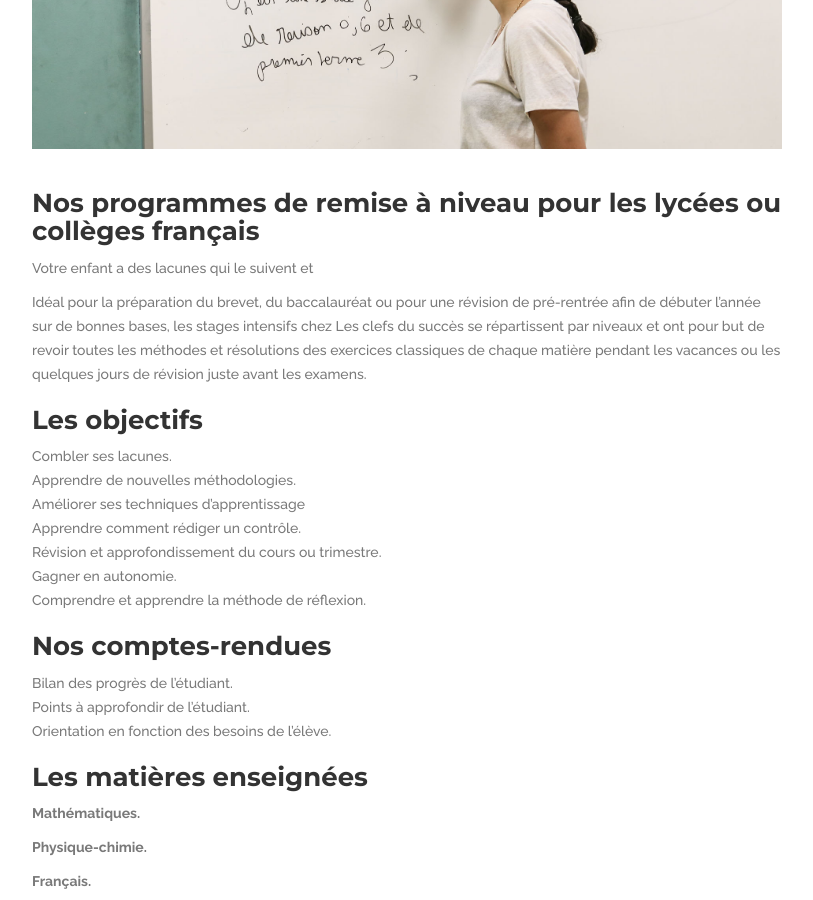
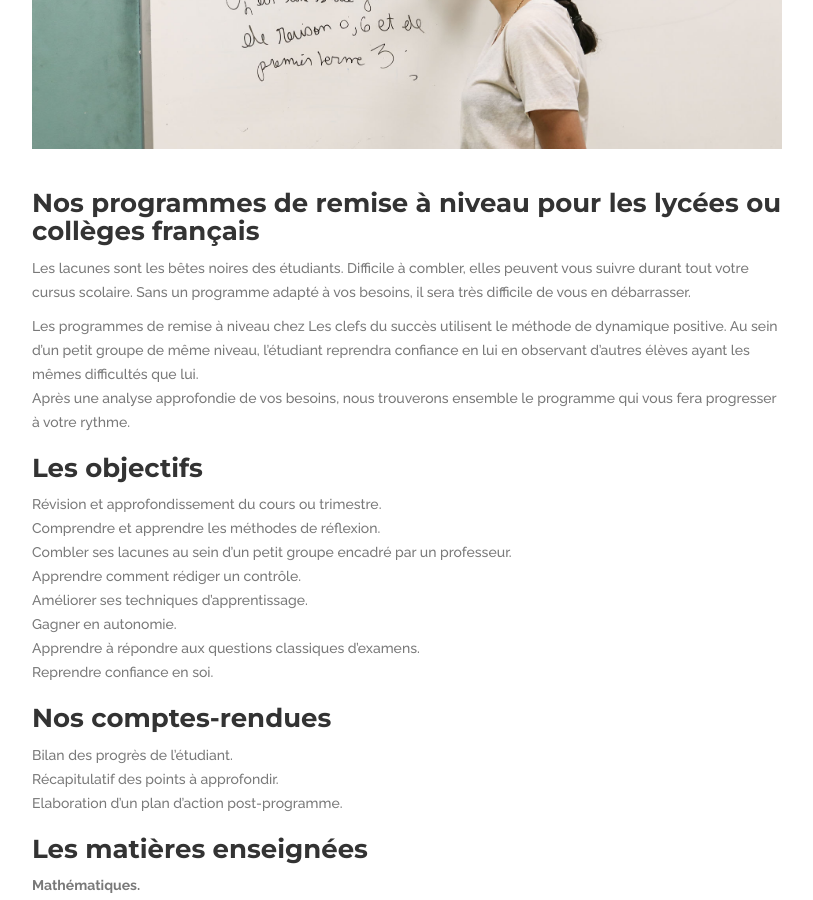
Before and after one commit to bkingg/les-clefs-pour-reussir, a Jekyll site: the page built from _programmes/programme-de-remise-a-n.md, in a window 1280 px wide and 900 px high, scrolled down 618 px. Shown: the whole window, without its empty margins (233-1046 px from the left). Built offline with Jekyll 4.4.1, drawn with Linux system fonts in a browser that asks for light colours.

Commit message:
Update from Forestry.io - programme-de-remise-a-n.md

```diff
--- a/_programmes/programme-de-remise-a-n.md
+++ b/_programmes/programme-de-remise-a-n.md
@@ -6,25 +6,27 @@ image: "/uploads/22.jpg"
 ---
 ### Nos programmes de remise à niveau pour les lycées ou collèges français
 
-Votre enfant a des lacunes qui le suivent et
+Les lacunes sont les bêtes noires des étudiants. Difficile à combler, elles peuvent vous suivre durant tout votre cursus scolaire. Sans un programme adapté à vos besoins, il sera très difficile de vous en débarrasser.
 
-Idéal pour la préparation du brevet, du baccalauréat ou pour une révision de pré-rentrée afin de débuter l'année sur de bonnes bases, les stages intensifs chez Les clefs du succès se répartissent par niveaux et ont pour but de revoir toutes les méthodes et résolutions des exercices classiques de chaque matière pendant les vacances ou les quelques jours de révision juste avant les examens.
+Les programmes de remise à niveau chez Les clefs du succès utilisent le méthode de dynamique positive. Au sein d'un petit groupe de même niveau, l'étudiant reprendra confiance en lui en observant d'autres élèves ayant les mêmes difficultés que lui.
+Après une analyse approfondie de vos besoins,  nous trouverons ensemble le programme qui vous fera progresser à votre rythme.
 
 ### Les objectifs
 
-* Combler ses lacunes.
-* Apprendre de nouvelles méthodologies.
-* Améliorer ses techniques d'apprentissage
+* Révision et approfondissement du cours ou trimestre.
+* Comprendre et apprendre les méthodes de réflexion.
+* Combler ses lacunes au sein d'un petit groupe encadré par un professeur.
 * Apprendre comment rédiger un contrôle.
-* Révision et approfondissement du cours ou trimestre.
+* Améliorer ses techniques d'apprentissage.
 * Gagner en autonomie.
-* Comprendre et apprendre la méthode de réflexion.
+* Apprendre à répondre aux questions classiques d'examens.
+* Reprendre  confiance en soi.
 
 ### Nos comptes-rendues
 
 * Bilan des progrès de l'étudiant.
-* Points à approfondir de l'étudiant.
-* Orientation en fonction des besoins de l'élève.
+* Récapitulatif des points à approfondir.
+* Elaboration d'un plan d'action post-programme.
 
 ### Les matières enseignées
 
```
